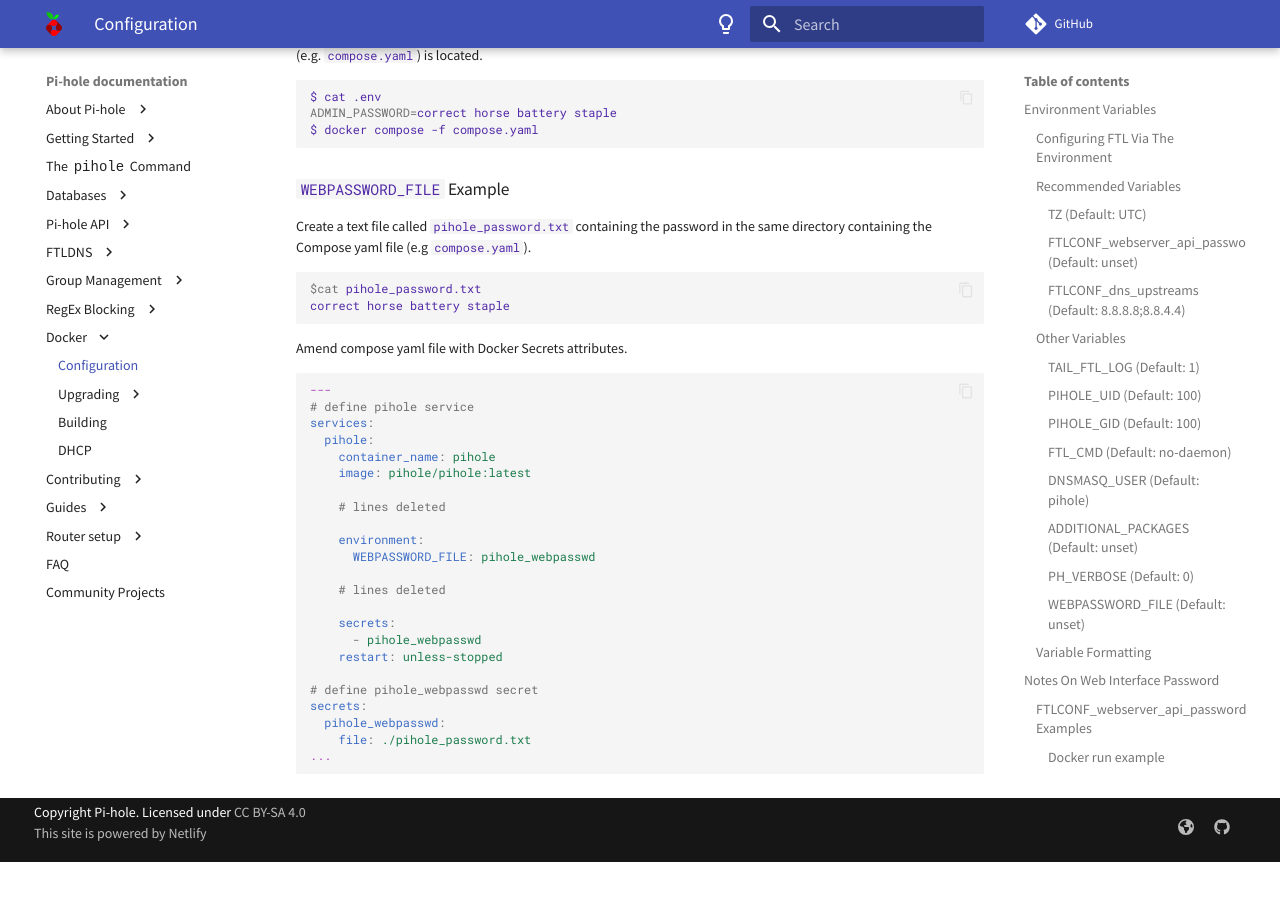
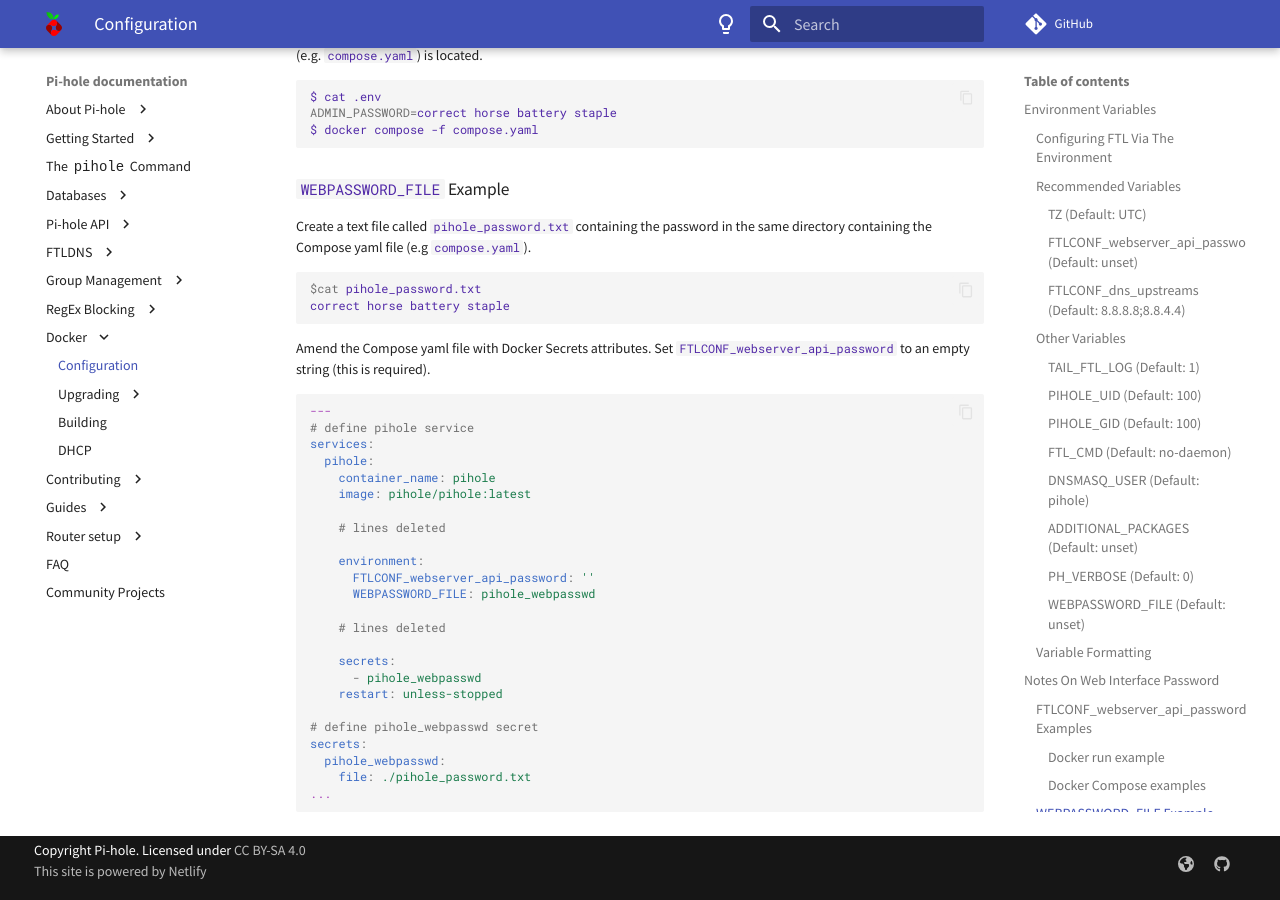
Before and after one commit to pi-hole/docs, an MkDocs documentation site: the page built from docs/docker/configuration.md, in a window 1280 px wide and 900 px high, scrolled down 3371 px. Built offline with MkDocs 1.6.1 and Material for MkDocs 9.7.7, drawn with Linux system fonts in a browser that asks for light colours; comment, search, counter and statistics services are not loaded; before the commit the page ends 4233 px from its top, so only the background shows below that.

Commit message:
Correct WEBPASSWORD_FILE Example
- In order for WEBPASSWORD_FILE to work, FTLCONF_webserver_api_password
  needs to be set to an empty string. Setting to null or leaving unset
  does not work.

Signed-off-by: Bradley G Smith <bradley.g.smith@gmail.com>

````diff
--- a/docs/docker/configuration.md
+++ b/docs/docker/configuration.md
@@ -157,7 +157,8 @@
   correct horse battery staple
   ```
 
-Amend compose yaml file with Docker Secrets attributes.
+Amend the Compose yaml file with Docker Secrets attributes.
+Set `FTLCONF_webserver_api_password` to an empty string (this is required).
 
 ```yaml
 ---
@@ -170,6 +171,7 @@
     # lines deleted
 
     environment:
+      FTLCONF_webserver_api_password: ''
       WEBPASSWORD_FILE: pihole_webpasswd
 
     # lines deleted
````
